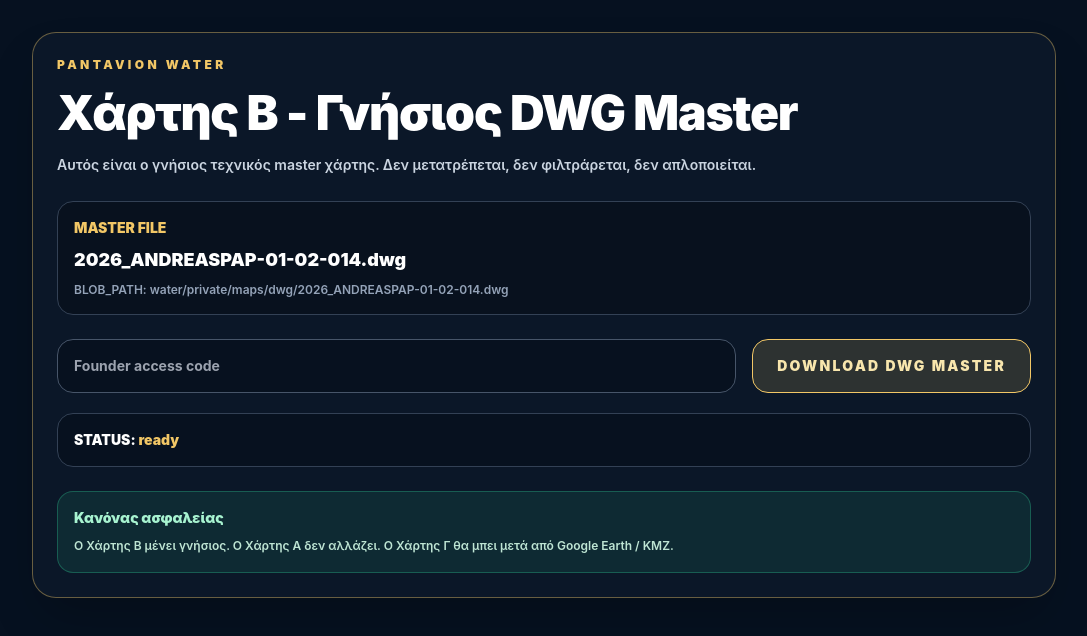
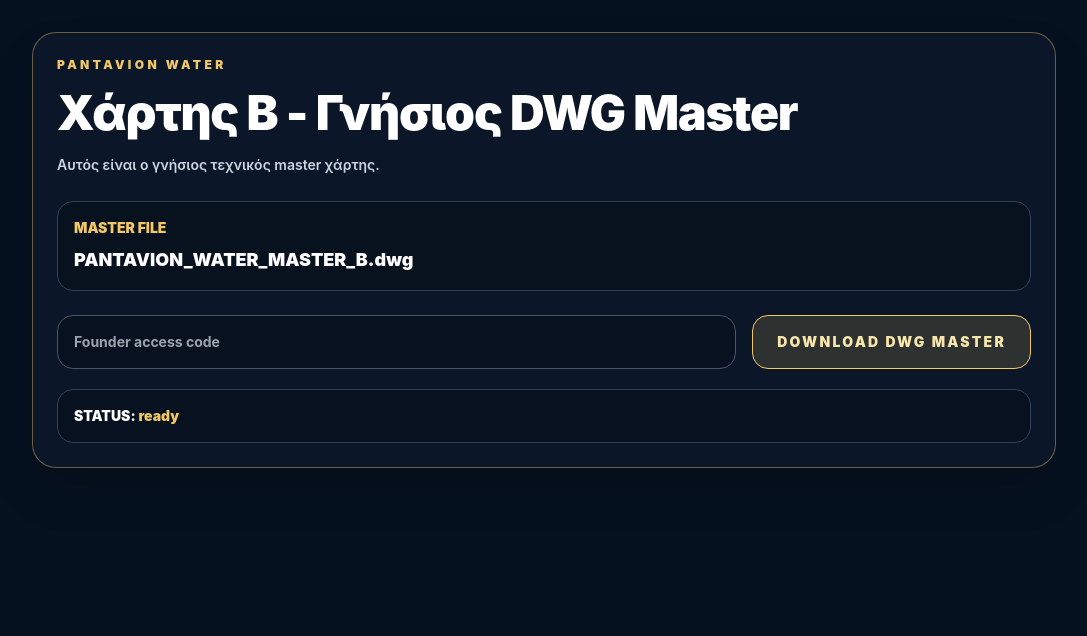
Before and after one commit to pandaconnect1/pantavion-planet, a Next.js app: page /professional/infrastructure/water/master-dwg in a window 1280 px wide. Shown: the top 636 px of the page, without its empty margins (96-1183 px from the left). Built offline with nearby package versions, Linux system fonts and the light colour scheme; no server answers.

Commit message:
fix(water): hide private DWG master source name

```diff
--- a/app/api/professional/infrastructure/water/master-dwg/route.ts
+++ b/app/api/professional/infrastructure/water/master-dwg/route.ts
@@ -5,7 +5,7 @@ import { list } from "@vercel/blob";
 export const runtime = "nodejs";
 export const dynamic = "force-dynamic";
 
-const MASTER_DWG_FILE_NAME = "2026_ANDREASPAP-01-02-014.dwg";
+const MASTER_DWG_FILE_NAME = "PANTAVION_WATER_MASTER_B.dwg";
 const DEFAULT_MASTER_DWG_BLOB_PATH = "water/private/maps/dwg/2026_ANDREASPAP-01-02-014.dwg";
 
 type BlobLike = {
--- a/app/professional/infrastructure/water/master-dwg/page.tsx
+++ b/app/professional/infrastructure/water/master-dwg/page.tsx
@@ -2,10 +2,67 @@
 
 import { useState } from "react";
 
-const FILE_NAME = "2026_ANDREASPAP-01-02-014.dwg";
+const DOWNLOAD_FILE_NAME = "PANTAVION_WATER_MASTER_B.dwg";
 
-function t(value: string) {
-  return value;
+function readStoredWaterDevice() {
+  if (typeof window === "undefined") {
+    return {
+      deviceId: "",
+      deviceToken: "",
+    };
+  }
+
+  const directId =
+    window.localStorage.getItem("pantavion_water_device_id") ||
+    window.localStorage.getItem("pantavion-water-device-id") ||
+    window.localStorage.getItem("waterDeviceId") ||
+    "";
+
+  const directToken =
+    window.localStorage.getItem("pantavion_water_device_token") ||
+    window.localStorage.getItem("pantavion-water-device-token") ||
+    window.localStorage.getItem("waterDeviceToken") ||
+    "";
+
+  if (directId && directToken) {
+    return {
+      deviceId: directId,
+      deviceToken: directToken,
+    };
+  }
+
+  const possibleJsonKeys = [
+    "pantavion_water_access_device",
+    "pantavion-water-access-device",
+    "waterAccessDevice",
+    "water-approved-device",
+  ];
+
+  for (const key of possibleJsonKeys) {
+    const raw = window.localStorage.getItem(key);
+
+    if (!raw) continue;
+
+    try {
+      const parsed = JSON.parse(raw);
+      const deviceId = String(parsed.deviceId || parsed.id || "");
+      const deviceToken = String(parsed.deviceToken || parsed.token || "");
+
+      if (deviceId && deviceToken) {
+        return {
+          deviceId,
+          deviceToken,
+        };
+      }
+    } catch {
+      // ignore invalid localStorage value
+    }
+  }
+
+  return {
+    deviceId: "",
+    deviceToken: "",
+  };
 }
 
 export default function WaterMasterDwgPage() {
@@ -17,11 +74,15 @@ export default function WaterMasterDwgPage() {
     setStatus("loading");
     setDetails("");
 
+    const storedDevice = readStoredWaterDevice();
+
     try {
       const response = await fetch("/api/professional/infrastructure/water/master-dwg", {
         cache: "no-store",
         headers: {
           "x-pantavion-water-founder-code": founderCode.trim(),
+          "x-pantavion-water-device-id": storedDevice.deviceId,
+          "x-pantavion-water-device-token": storedDevice.deviceToken,
         },
       });
 
@@ -35,7 +96,7 @@ export default function WaterMasterDwgPage() {
       const link = document.createElement("a");
 
       link.href = objectUrl;
-      link.download = FILE_NAME;
+      link.download = DOWNLOAD_FILE_NAME;
       document.body.appendChild(link);
       link.click();
       link.remove();
@@ -64,15 +125,12 @@ export default function WaterMasterDwgPage() {
         </h1>
 
         <p className="mt-4 max-w-3xl text-sm font-semibold leading-6 text-slate-300">
-          {"\u0391\u03c5\u03c4\u03cc\u03c2 \u03b5\u03af\u03bd\u03b1\u03b9 \u03bf \u03b3\u03bd\u03ae\u03c3\u03b9\u03bf\u03c2 \u03c4\u03b5\u03c7\u03bd\u03b9\u03ba\u03cc\u03c2 master \u03c7\u03ac\u03c1\u03c4\u03b7\u03c2. \u0394\u03b5\u03bd \u03bc\u03b5\u03c4\u03b1\u03c4\u03c1\u03ad\u03c0\u03b5\u03c4\u03b1\u03b9, \u03b4\u03b5\u03bd \u03c6\u03b9\u03bb\u03c4\u03c1\u03ac\u03c1\u03b5\u03c4\u03b1\u03b9, \u03b4\u03b5\u03bd \u03b1\u03c0\u03bb\u03bf\u03c0\u03bf\u03b9\u03b5\u03af\u03c4\u03b1\u03b9."}
+          {"\u0391\u03c5\u03c4\u03cc\u03c2 \u03b5\u03af\u03bd\u03b1\u03b9 \u03bf \u03b3\u03bd\u03ae\u03c3\u03b9\u03bf\u03c2 \u03c4\u03b5\u03c7\u03bd\u03b9\u03ba\u03cc\u03c2 master \u03c7\u03ac\u03c1\u03c4\u03b7\u03c2."}
         </p>
 
         <div className="mt-6 rounded-2xl border border-slate-700 bg-black/25 p-4">
           <p className="text-sm font-black text-[#f2c766]">MASTER FILE</p>
-          <p className="mt-2 break-all text-lg font-black">{FILE_NAME}</p>
-          <p className="mt-2 text-xs font-semibold text-slate-400">
-            BLOB_PATH: water/private/maps/dwg/2026_ANDREASPAP-01-02-014.dwg
-          </p>
+          <p className="mt-2 break-all text-lg font-black">{DOWNLOAD_FILE_NAME}</p>
         </div>
 
         <div className="mt-6 grid gap-4 md:grid-cols-[1fr_auto]">
@@ -104,15 +162,6 @@ export default function WaterMasterDwgPage() {
             </p>
           ) : null}
         </div>
-
-        <div className="mt-6 rounded-2xl border border-emerald-400/30 bg-emerald-400/10 p-4">
-          <p className="text-sm font-black text-emerald-200">
-            {"\u039a\u03b1\u03bd\u03cc\u03bd\u03b1\u03c2 \u03b1\u03c3\u03c6\u03b1\u03bb\u03b5\u03af\u03b1\u03c2"}
-          </p>
-          <p className="mt-2 text-xs font-semibold leading-5 text-emerald-100/90">
-            {"\u039f \u03a7\u03ac\u03c1\u03c4\u03b7\u03c2 \u0392 \u03bc\u03ad\u03bd\u03b5\u03b9 \u03b3\u03bd\u03ae\u03c3\u03b9\u03bf\u03c2. \u039f \u03a7\u03ac\u03c1\u03c4\u03b7\u03c2 \u0391 \u03b4\u03b5\u03bd \u03b1\u03bb\u03bb\u03ac\u03b6\u03b5\u03b9. \u039f \u03a7\u03ac\u03c1\u03c4\u03b7\u03c2 \u0393 \u03b8\u03b1 \u03bc\u03c0\u03b5\u03b9 \u03bc\u03b5\u03c4\u03ac \u03b1\u03c0\u03cc Google Earth / KMZ."}
-          </p>
-        </div>
       </section>
     </main>
   );
```
